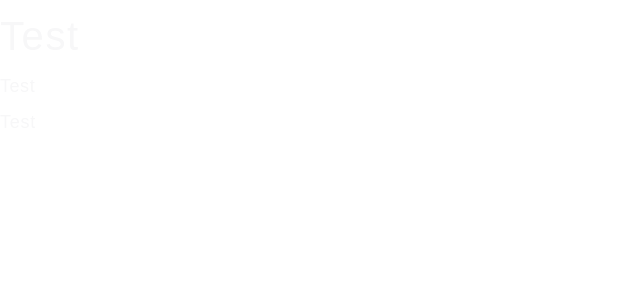
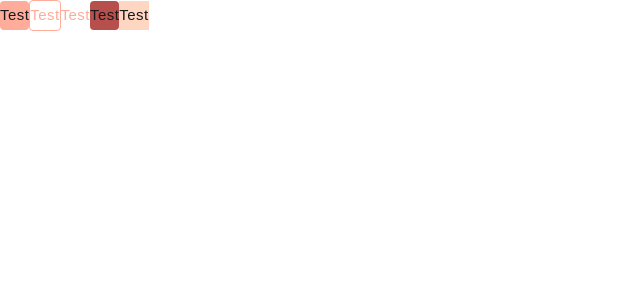
Before and after one commit to Assoghe/portfonextjs, a Next.js app: page / in a window 1280 px wide. Shown: the top 300 px of the page, without its empty margins (0-640 px from the left). Built offline with nearby package versions, Linux system fonts and the light colour scheme; a web font is replaced by a local one.

Commit message:
Button > Add style in button.tsx

```diff
--- a/src/app/page.tsx
+++ b/src/app/page.tsx
@@ -1,19 +1,17 @@
+import { Button } from "./ui/design-system/button/button";
 import { Typography } from "./ui/design-system/typography/_typography"
 
 const Home = () => {
   return (
     <>
-    <Typography variant="h1">
-      Test
-    </Typography>
+    <Button variant="accent"> Test </Button>
+    <Button variant="outline"> Test </Button>
+    <Button variant="label"> Test </Button>
+    <Button variant="action"> Test </Button>
+    <Button variant="disabled"> Test </Button>
 
-    <Typography variant="body-one">
-      Test
-    </Typography>
 
-    <Typography variant="h4">
-      Test
-    </Typography>
+
 
     </>
 
--- /dev/null
+++ b/src/app/ui/design-system/button/button.tsx
@@ -0,0 +1,79 @@
+import clsx from "clsx";
+
+interface Props {
+    size?: "small" | "medium" | "large";
+    variant?: "accent" | "outline" | "label" | "action" | "disabled" | "ico";
+    icon?: any;
+    iconTheme?: "accent" | "neutral";
+    iconPosition?: "left" | "right";
+    disabled?: boolean;
+    isLoading?: boolean;
+    children?: React.ReactNode;
+}
+
+export const Button = ({
+    size = "medium",
+    variant = "accent",
+    icon,
+    iconTheme = "accent",
+    iconPosition = "right",
+    disabled,
+    isLoading,
+    children,
+
+}: Props) => {
+
+ let variantStyles: string = "", sizeStyles: string = "", icoSize: number = 0;
+
+    switch (variant) {
+        case "accent":
+            variantStyles = "text-sm bg-primary hover:bg-neutral-50 text-neutral-950 rounded";
+            break;
+
+        case "outline":
+            variantStyles = "text-sm border border-primary text-primary hover:border border-neutral-50 text-neutral-50 rounded";
+            break;
+
+        case "label":
+            variantStyles = "text-sm text-primary hover:text-neutral-50";
+            break;
+
+        case "action":
+            variantStyles = "text-sm bg-primary-700 hover:bg-neutral-50 text-neutral-950 rounded";
+            break;
+
+        case "disabled":
+            variantStyles = "text-sm bg-primary-300 text-neutral-950";
+            break;
+
+        case "ico":
+            variantStyles = "";
+            break;
+    }
+
+    switch (size) {
+        case "small":
+            sizeStyles = "";
+            break;
+
+        case "medium":
+            sizeStyles = "";
+            break;
+
+        case "large":
+            sizeStyles = "";
+            break;
+    }
+
+
+
+    return(
+        <>
+            <button
+            type="button"
+            className={clsx(variantStyles, icoSize, "")}
+            disabled = {disabled}
+            > {children}</button>
+        </>
+    )
+}
```
